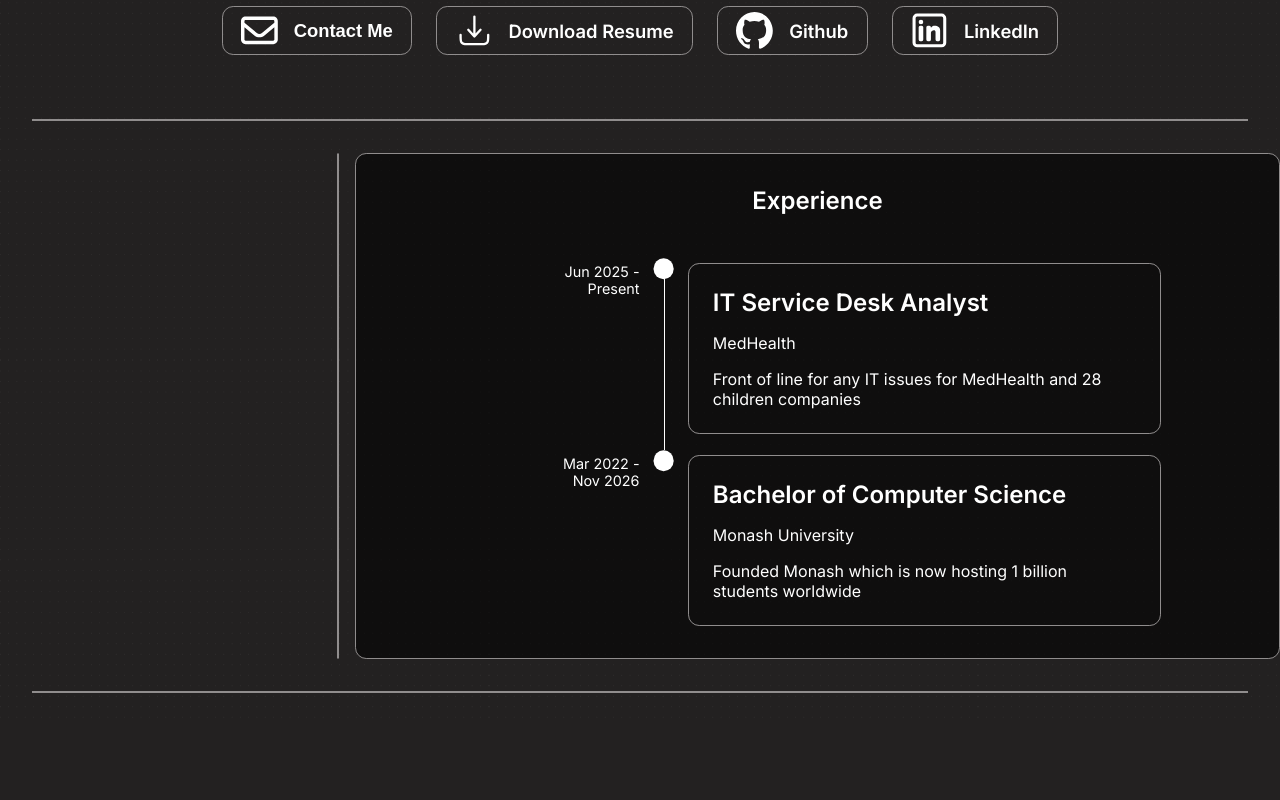
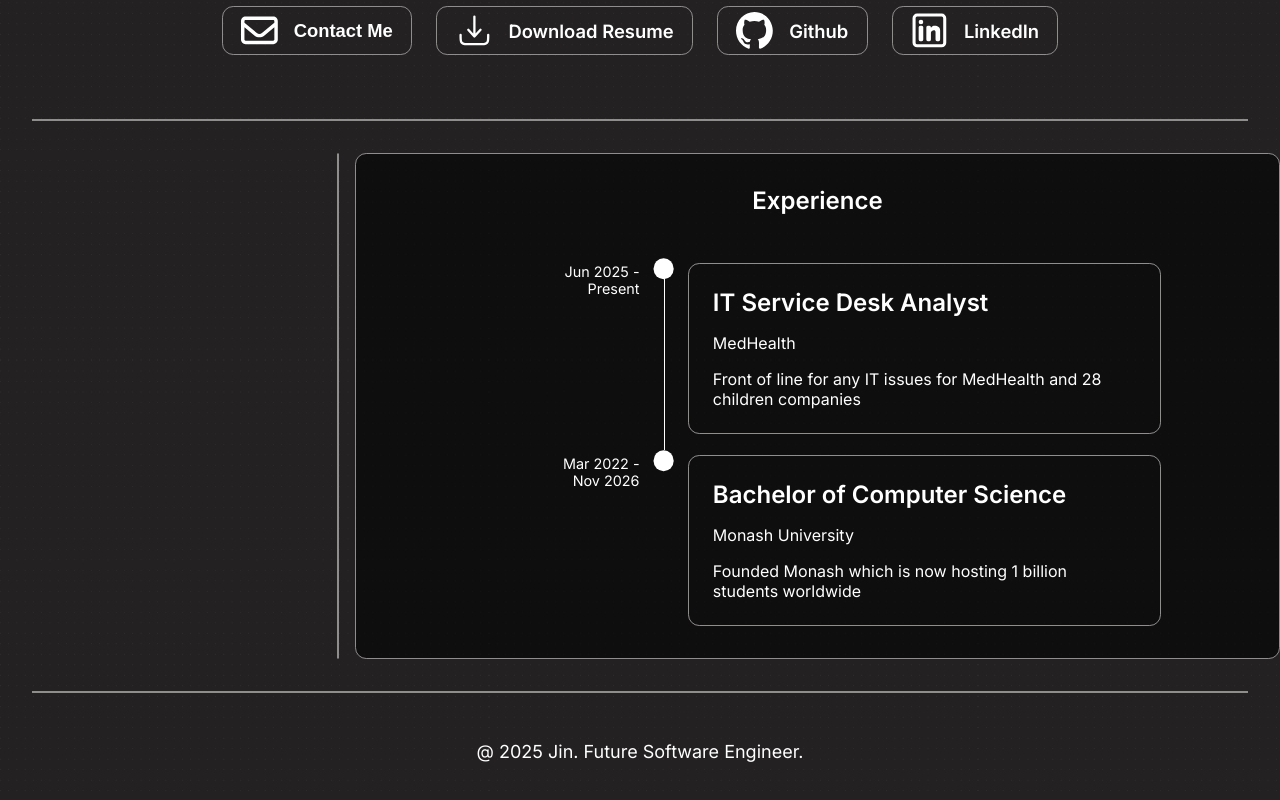
Before and after one commit to jinheng-pang/jin-portfolio, a React (Vite) app: page / in a window 1280 px wide. Shown: the part 260-1060 px from the top of the page. Before the commit the page ends 985 px from the top, so only its background shows below. Built offline with nearby package versions, Linux system fonts and the light colour scheme.

Commit message:
Create and style footer

```diff
--- a/src/App.tsx
+++ b/src/App.tsx
@@ -2,6 +2,7 @@ import "./App.css";
 import Header from "./components/header/Header";
 import Experience from "./components/experiences/Experience";
 import DashBoard from "./components/dashboard/Dashboard";
+import Footer from "./components/footer/Footer";
 
 function App() {
   return (
@@ -13,6 +14,8 @@ function App() {
         <DashBoard />
       </div>
       <hr className="seperator" />
+      <Footer />
+
     </>
   );
 }
--- /dev/null
+++ b/src/components/footer/Footer.tsx
@@ -0,0 +1,9 @@
+import './footer.css'
+
+const Footer = () => {
+  return (
+    <footer className='footer'>@ 2025 Jin. Future Software Engineer.</footer>
+  )
+}
+
+export default Footer
--- /dev/null
+++ b/src/components/footer/footer.css
@@ -0,0 +1,7 @@
+.footer {
+    display: flex;
+    justify-content: center;
+    padding-top: 1rem;
+    padding-bottom: 3rem;
+    font-size: large;
+}
```
